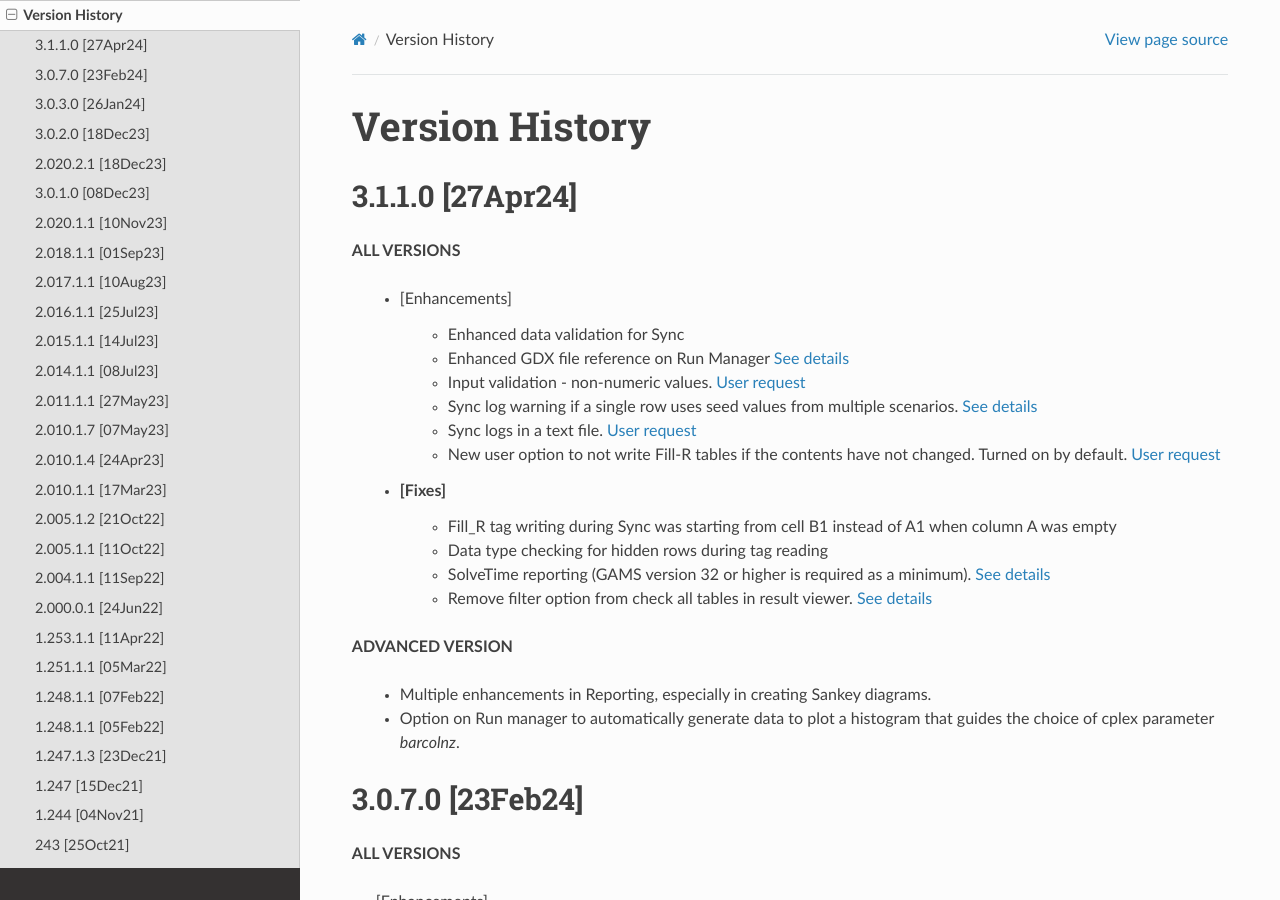
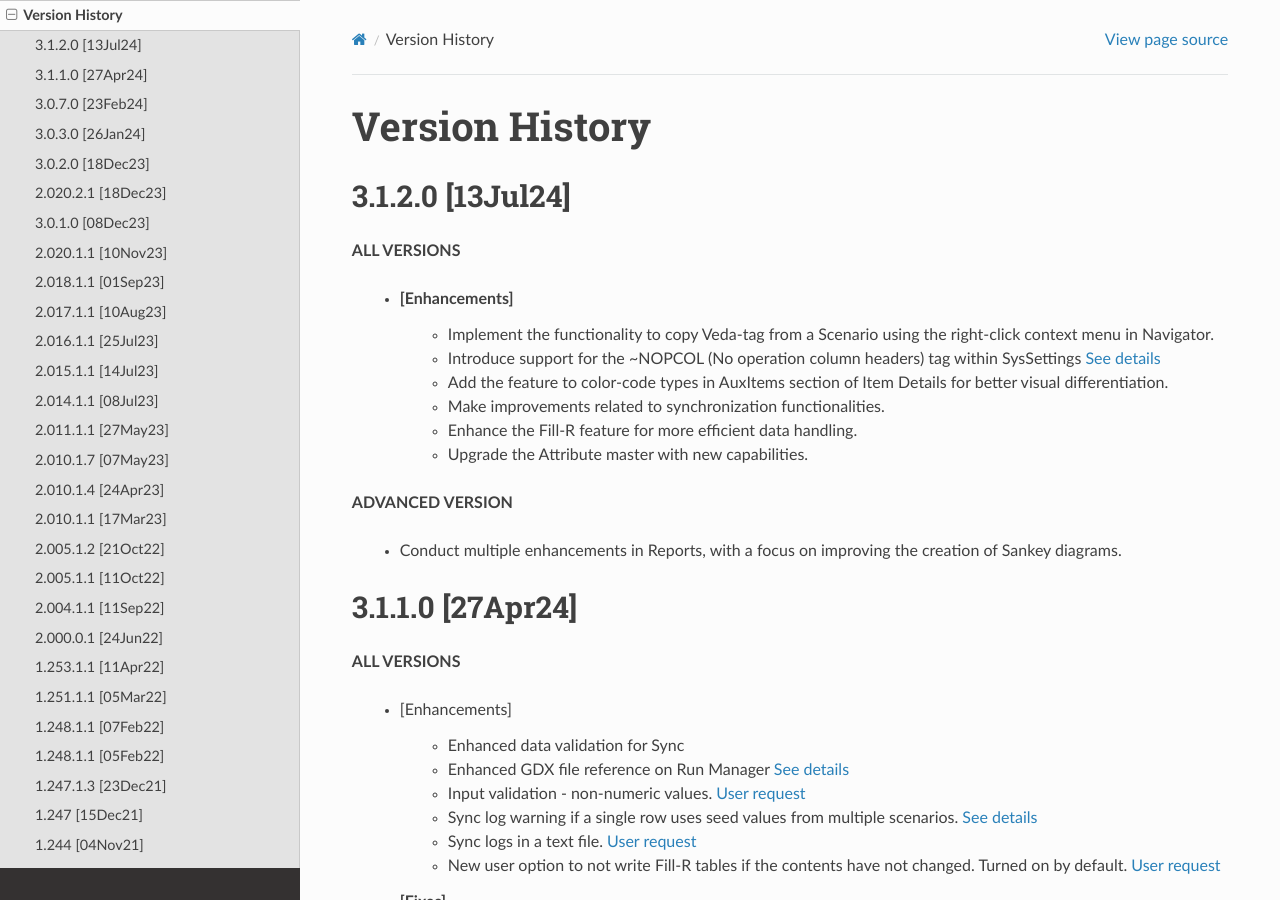
Before and after one commit to kanors-emr/Veda-documentation, a Sphinx documentation site: the page built from docs/source/pages/version_history.rst, in a window 1280 px wide and 900 px high. Built offline with Sphinx 7.4.7 and the Read the Docs theme 2.0.0, drawn with Linux system fonts in a browser that asks for light colours.

Commit message:
version 3.1.2.0

```diff
--- a/docs/source/pages/version_history.rst
+++ b/docs/source/pages/version_history.rst
@@ -1,6 +1,24 @@
 ################
 Version History
 ################
+
+3.1.2.0 [13Jul24]
+^^^^^^^^^^^^^^^^^
+
+**ALL VERSIONS**
+
+	* [Enhancements]
+		* Implement the functionality to copy Veda-tag from a Scenario using the right-click context menu in Navigator.
+		* Introduce support for the ~NOPCOL (No operation column headers) tag within SysSettings `See details <https://forum.kanors-emr.org/showthread.php?tid=1364&pid=7484>`_
+		* Add the feature to color-code types in AuxItems section of Item Details for better visual differentiation.
+		* Make improvements related to synchronization functionalities.
+		* Enhance the Fill-R feature for more efficient data handling.
+		* Upgrade the Attribute master with new capabilities.
+
+**ADVANCED VERSION**
+
+	* Conduct multiple enhancements in Reports, with a focus on improving the creation of Sankey diagrams.
+
 
 3.1.1.0 [27Apr24]
 ^^^^^^^^^^^^^^^^^
```
